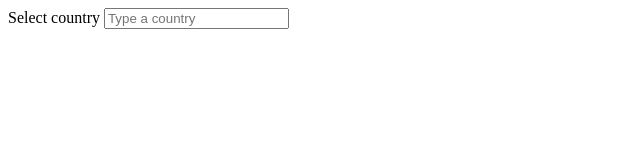
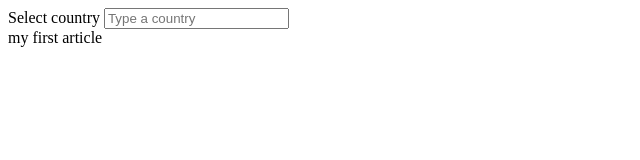
Before and after one commit to ParvinderSingh11/Week7_Exercise, a plain HTML site: page index.html in a window 1280 px wide. Shown: the whole page, without its empty margins (0-640 px from the left). Drawn offline with Linux system fonts and the light colour scheme.

Commit message:
index.html article tag added

```diff
--- a/index.html
+++ b/index.html
@@ -15,6 +15,9 @@
 
 
             </datalist>
+            <article>
+                my first article
+            </article>
         </main>
     </body>
 </html>
```
